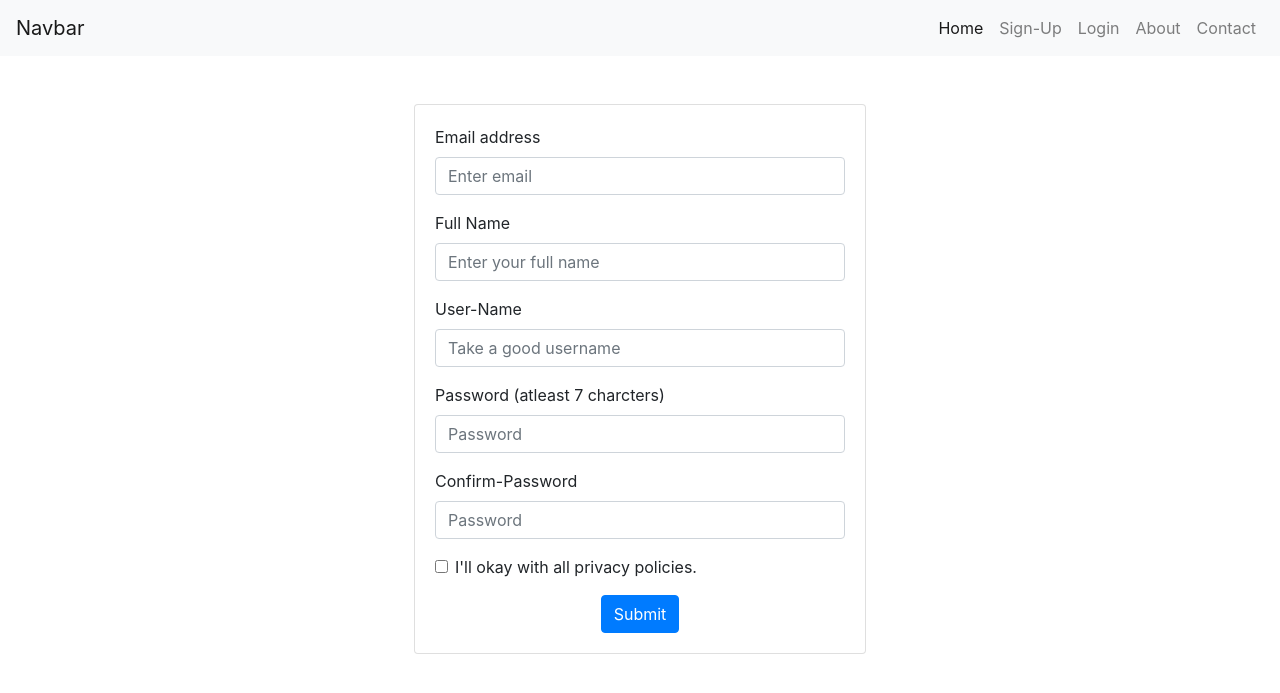
After one commit to 2411Shravan/flask-market-visulalization-project, a Flask app: template project/templates/signup.html in a window 1280 px wide. The commit adds this page. Shown: the top 693 px of the page. Run offline with Flask 2, Linux system fonts and the light colour scheme; the template is opened without the code that fills it, so the values that code supplies are empty; some libraries are stand-ins or nearby versions.

Commit message:
Started working on user auththentication

```diff
--- a/project/templates/base.html
+++ b/project/templates/base.html
@@ -4,9 +4,14 @@
     <meta charset="UTF-8">
     <meta http-equiv="X-UA-Compatible" content="IE=edge">
     <meta name="viewport" content="width=device-width, initial-scale=1.0">
-    <link href="{{url_for('static', filename='css/style.css')}}" rel='stylesheet'>
-    <script src="{{url_for('static', filename='js/start.js')}}" defer></script>
+    <link rel="stylesheet" href="https://maxcdn.bootstrapcdn.com/bootstrap/4.0.0/css/bootstrap.min.css" integrity="sha384-Gn5384xqQ1aoWXA+058RXPxPg6fy4IWvTNh0E263XmFcJlSAwiGgFAW/dAiS6JXm" crossorigin="anonymous">
+
+
     <script src="https://cdnjs.cloudflare.com/ajax/libs/jquery/3.6.0/jquery.min.js" integrity="sha512-894YE6QWD5I59HgZOGReFYm4dnWc1Qt5NtvYSaNcOP+u1T9qYdvdihz0PPSiiqn/+/3e7Jo4EaG7TubfWGUrMQ==" crossorigin="anonymous" referrerpolicy="no-referrer"></script>
+    <script src="https://code.jquery.com/jquery-3.2.1.slim.min.js" integrity="sha384-KJ3o2DKtIkvYIK3UENzmM7KCkRr/rE9/Qpg6aAZGJwFDMVNA/GpGFF93hXpG5KkN" crossorigin="anonymous"></script>
+    <script src="https://cdnjs.cloudflare.com/ajax/libs/popper.js/1.12.9/umd/popper.min.js" integrity="sha384-ApNbgh9B+Y1QKtv3Rn7W3mgPxhU9K/ScQsAP7hUibX39j7fakFPskvXusvfa0b4Q" crossorigin="anonymous"></script>
+    <script src="https://maxcdn.bootstrapcdn.com/bootstrap/4.0.0/js/bootstrap.min.js" integrity="sha384-JZR6Spejh4U02d8jOt6vLEHfe/JQGiRRSQQxSfFWpi1MquVdAyjUar5+76PVCmYl" crossorigin="anonymous"></script>
+
     <title>{%block title%}{%endblock%}</title>
 </head>
 <body>
--- a/project/templates/navbar.html
+++ b/project/templates/navbar.html
@@ -1,16 +1,29 @@
-<nav>
-    <div class="container0">
-        <div id="i" class="inav">
-            <div class="c1"></div>
-            <div class="c2"></div>
-            <div class="c3"></div>
-        </div>
+<nav class="navbar navbar-expand-lg navbar-light bg-light">
+    <a class="navbar-brand" href="#">Navbar</a>
+    <button class="navbar-toggler" type="button" data-toggle="collapse" data-target="#navbarSupportedContent" aria-controls="navbarSupportedContent" aria-expanded="false" aria-label="Toggle navigation">
+      <span class="navbar-toggler-icon"></span>
+    </button>
+
+    <div class="collapse navbar-collapse" id="navbarSupportedContent">
+      <ul class="navbar-nav ml-auto">
+        <li class="nav-item active">
+          <a class="nav-link" href="/">Home</a>
+        </li>
+        <li class="nav-item">
+          <a class="nav-link" href="/signup">Sign-Up</a>
+        </li>
+        <li class="nav-item">
+            <a class="nav-link" href="/login">Login</a>
+        </li>
+        <li class="nav-item">
+            <a class="nav-link" href="/about">About</a>
+        </li>
+        <li class="nav-item">
+            <a class="nav-link" href="/contact">Contact</a>
+        </li>
+
+
+      </ul>
+
     </div>
-
-    <ul id="nav" class="nav">
-	    <a href="#HOME">HOME</a>
-	   <a href="#Missions">OUR MISSIONS</a>
-      <a href="#About">ABOUT</a>
-      <a href="#Contact">CONTACT</a>
-    </ul>
-</nav>
+  </nav>
--- /dev/null
+++ b/project/templates/signup.html
@@ -0,0 +1,78 @@
+{%extends 'base.html'%}
+
+
+{%block title%}
+    User-Register
+{%endblock%}
+
+
+
+{%block content%}
+<div class="container mt-5 mb-5 beg">
+    <div class="container">
+        <div class="card">
+            <div class="card-body">
+<form method="post">
+    <div class="form-group">
+      <label for="exampleInputEmail1">Email address</label>
+      <input type="email" class="form-control"  placeholder="Enter email" required>
+
+    </div>
+    <div class="form-group">
+        <label for="exampleInputEmail1">Full Name</label>
+        <input type="text" class="form-control"  placeholder="Enter your full name" required>
+
+      </div>
+
+      <div class="form-group">
+        <label for="exampleInputEmail1">User-Name</label>
+        <input type="text" class="form-control"  placeholder="Take a good username" required>
+
+      </div>
+    <div class="form-group">
+      <label for="exampleInputPassword1">Password (atleast 7 charcters)</label>
+      <input type="password" class="form-control" placeholder="Password" required>
+    </div>
+
+    <div class="form-group">
+        <label for="exampleInputPassword1">Confirm-Password</label>
+        <input type="password" class="form-control" placeholder="Password" required>
+      </div>
+
+
+    <div class="form-check">
+      <input type="checkbox" class="form-check-input" id="exampleCheck1">
+      <label class="form-check-label" for="exampleCheck1">I'll okay with all privacy policies.</label>
+    </div>
+    <div class="text-center mt-3">
+        <button type="submit" class="btn btn-primary">Submit</button>
+
+    </div>
+  </form>
+</div>
+</div>
+</div>
+</div>
+
+<style>
+    .beg{
+        width:40%;
+    }
+    @media(min-width:721px )and (max-width:1000px){
+        .beg{
+        width:60%;
+    }
+}
+    @media(min-width:450px )and (max-width:720px){
+        .beg{
+        width:90%;
+    }
+}
+    @media(max-width:450px){
+        .beg{
+        width:100%;
+    }
+    }
+</style>
+
+{%endblock%}
```
Also changed, not shown: project/auth.py (+7 -2 lines), project/static/css/style.css (+4 -4 lines), project/templates/login.html (added, +59 -0 lines), project/views.py (+8 -0 lines).
